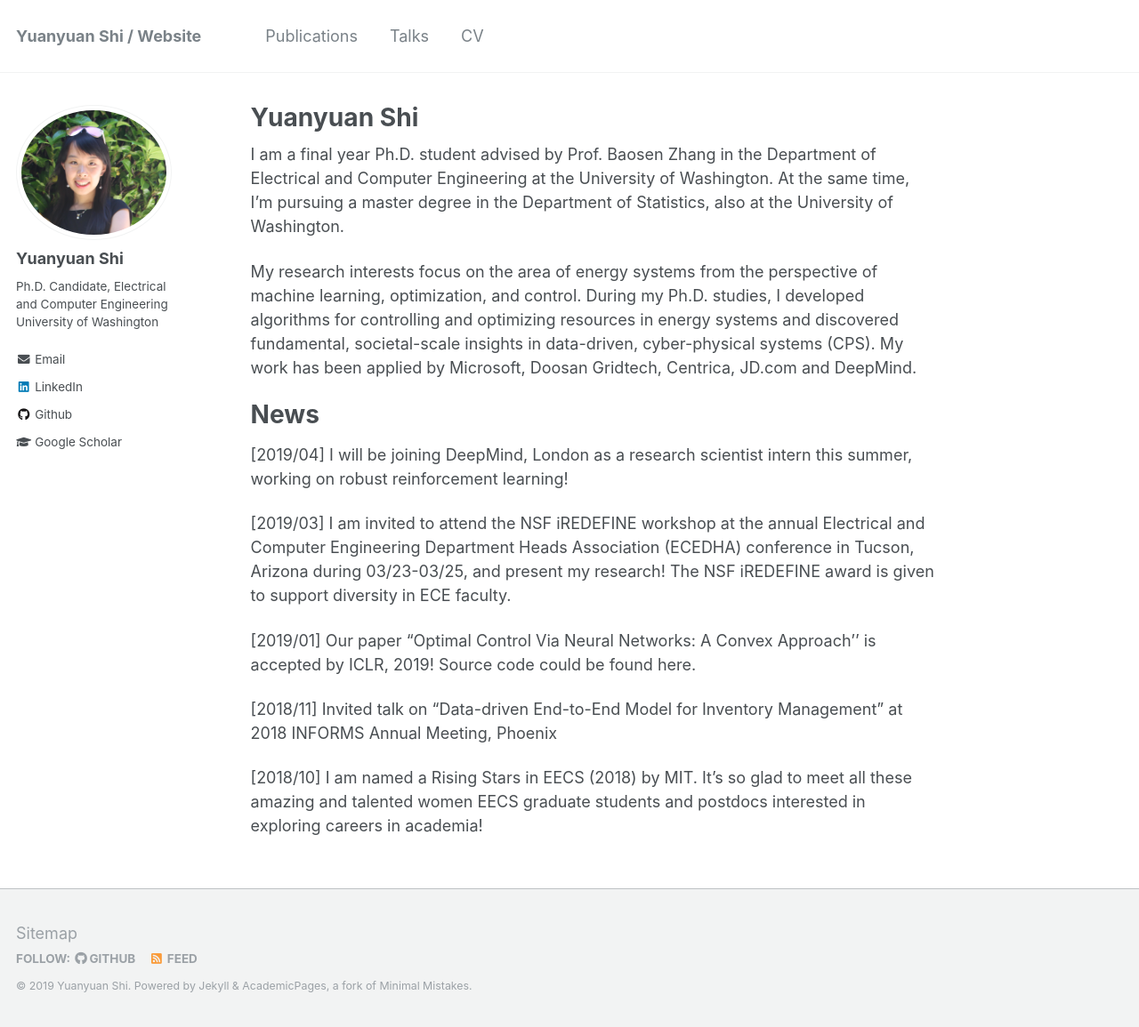
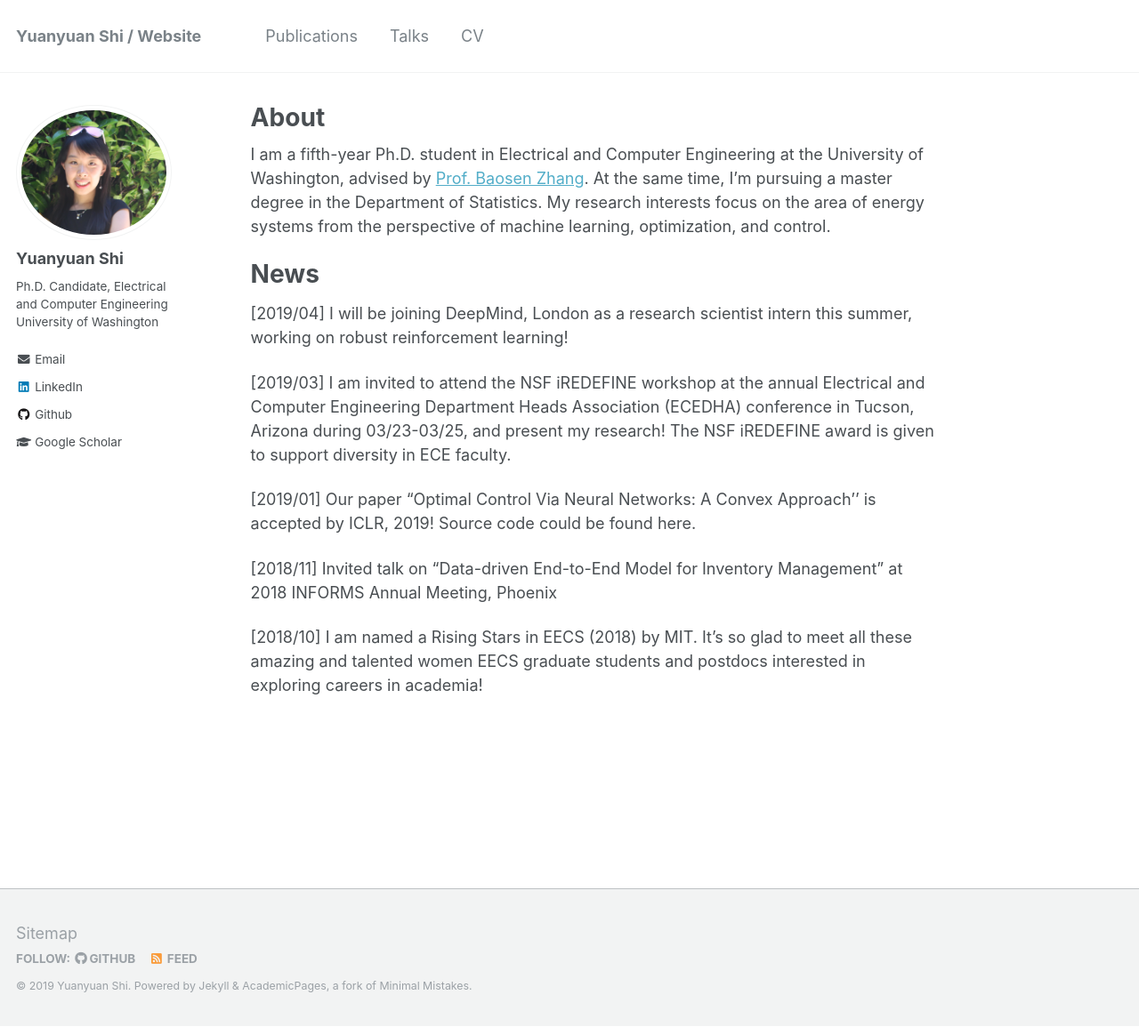
Before and after one commit to Yuanyuan-Shi/website, a Jekyll site: the page built from _pages/about.md, in a window 1280 px wide and 1155 px high. Shown: the whole window at 89% size. Built offline with Jekyll 4.4.1, drawn with Linux system fonts in a browser that asks for light colours.

Commit message:
change about me

```diff
--- a/_pages/about.md
+++ b/_pages/about.md
@@ -1,6 +1,6 @@
 ---
 permalink: /
-title: "Yuanyuan Shi"
+title: "About"
 excerpt: "About me"
 author_profile: true
 redirect_from:
@@ -8,9 +8,7 @@ redirect_from:
   - /about.html
 ---
 
-I am a final year Ph.D. student advised by Prof. Baosen Zhang in the Department of Electrical and Computer Engineering at the University of Washington. At the same time, I'm pursuing a master degree in the Department of Statistics, also at the University of Washington.
-
-My research interests focus on the area of energy systems from the perspective of machine learning, optimization, and control. During my Ph.D. studies, I developed algorithms for controlling and optimizing resources in energy systems and discovered fundamental, societal-scale insights in data-driven, cyber-physical systems (CPS). My work has been applied by Microsoft, Doosan Gridtech, Centrica, JD.com and DeepMind.
+I am a fifth-year Ph.D. student in Electrical and Computer Engineering at the University of Washington, advised by [Prof. Baosen Zhang](https://zhangbaosen.github.io/). At the same time, I'm pursuing a master degree in the Department of Statistics. My research interests focus on the area of energy systems from the perspective of machine learning, optimization, and control.
 
 News
 ======
```
